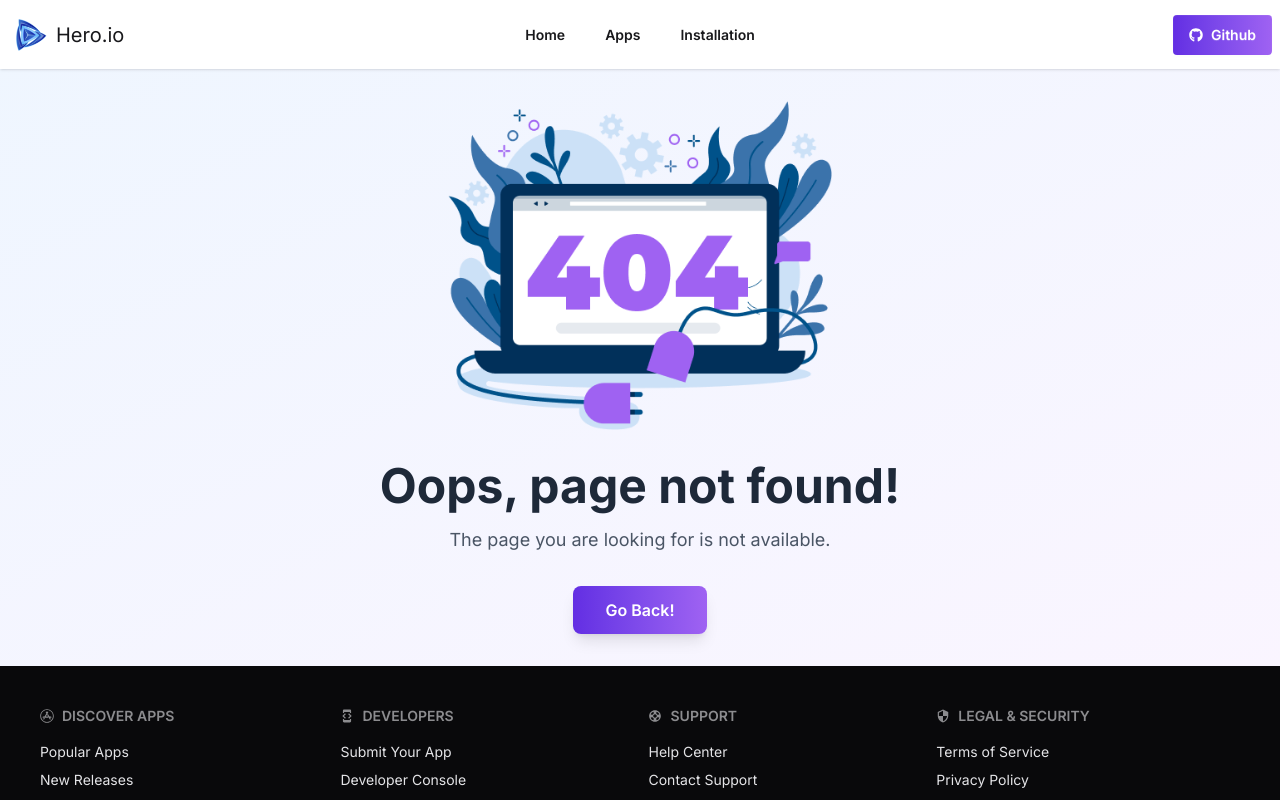
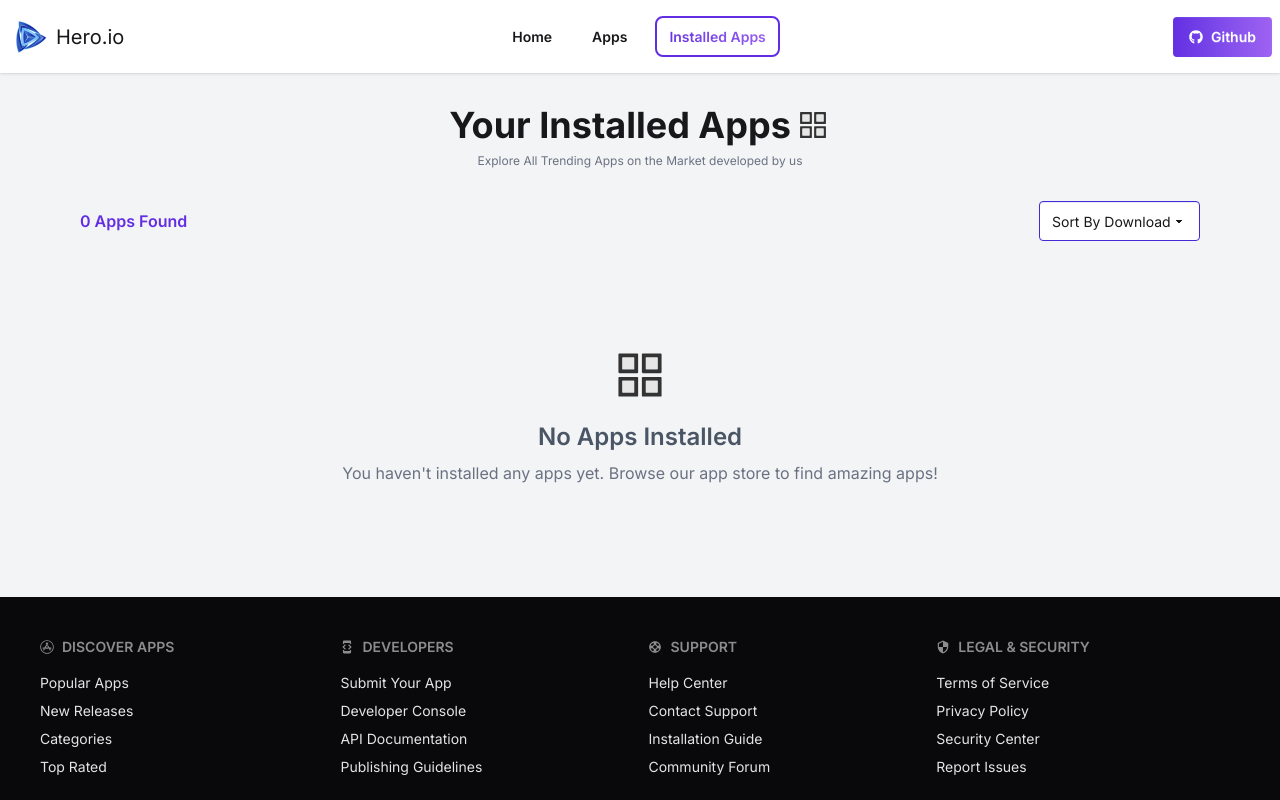
Before and after one commit to rht789/hero-apps, a React (Vite) app: page /installedApps in a window 1280 px wide. Shown: the top 800 px of the page. Built offline with nearby package versions, Linux system fonts and the light colour scheme; a web font is replaced by a local one.

Commit message:
added react-toastify for notifications and implement Installed Apps page with sorting fuunctionality

```diff
--- a/package.json
+++ b/package.json
@@ -18,6 +18,7 @@
     "react-dom": "^19.1.1",
     "react-icons": "^5.5.0",
     "react-router": "^7.9.4",
+    "react-toastify": "^11.0.5",
     "recharts": "^3.2.1",
     "tailwindcss": "^4.1.14"
   },
--- a/src/Component/Header/Navbar.jsx
+++ b/src/Component/Header/Navbar.jsx
@@ -31,7 +31,7 @@ const Navbar = () => {
         Apps
       </NavLink>
       <NavLink
-        to="/installation"
+        to="/installedApps"
         className={({ isActive }) =>
           `flex gap-1 justify-center items-center mx-2 px-3 py-2 rounded-lg transition-colors font-semibold ${
             isActive
@@ -40,7 +40,7 @@ const Navbar = () => {
           }`
         }
       >
-        Installation
+        Installed Apps
       </NavLink>
     </>
   );
--- a/src/Component/Root/Root.jsx
+++ b/src/Component/Root/Root.jsx
@@ -3,6 +3,8 @@ import { Outlet } from "react-router";
 import Home from "../../Pages/Home/Home";
 import Navbar from "../Header/Navbar";
 import Footer from "../Footer/Footer";
+import { ToastContainer } from "react-toastify";
+import "react-toastify/dist/ReactToastify.css";
 
 const Root = () => {
   return (
@@ -13,6 +15,8 @@ const Root = () => {
         <Outlet />
 
         <Footer></Footer>
+
+        <ToastContainer />
       </div>
     </div>
   );
--- a/src/Pages/AppDetails/AppDetails.jsx
+++ b/src/Pages/AppDetails/AppDetails.jsx
@@ -4,6 +4,7 @@ import downloadIcon from "../../assets/icon-downloads.png";
 import ratingIcon from "../../assets/icon-ratings.png";
 import reviewIcon from "../../assets/icon-review.png";
 import AppNotFound from "../../Component/ErrorPage/AppNotFound";
+import { toast } from "react-toastify";
 import {
   Chart as ChartJS,
   CategoryScale,
@@ -47,6 +48,9 @@ const AppDetails = () => {
       const updatedApps = [...installedApps, parsedAppId];
       localStorage.setItem("installedApps", JSON.stringify(updatedApps));
       setIsInstalled(true);
+
+      // Show success toast message
+      toast.success(`${app.title} has been installed successfully!`);
     }
   };
 
--- /dev/null
+++ b/src/Pages/InstalledApp/InstalledApp.jsx
@@ -0,0 +1,151 @@
+import React, { useState, useEffect } from "react";
+import { useLoaderData } from "react-router";
+import { AiTwotoneAppstore } from "react-icons/ai";
+import { toast } from "react-toastify";
+import downloadIcon from "../../assets/icon-downloads.png";
+import ratingIcon from "../../assets/icon-ratings.png";
+
+const InstalledApp = () => {
+  const allApps = useLoaderData();
+  const [installedApps, setInstalledApps] = useState([]);
+  const [sortBy, setSortBy] = useState("");
+
+  useEffect(() => {
+    const installedAppIds = JSON.parse(
+      localStorage.getItem("installedApps") || "[]"
+    );
+    const installedAppData = allApps.filter((app) =>
+      installedAppIds.includes(app.id)
+    );
+    setInstalledApps(installedAppData);
+  }, [allApps]);
+
+  const handleUninstall = (appId, appTitle) => {
+    const installedAppIds = JSON.parse(
+      localStorage.getItem("installedApps") || "[]"
+    );
+    const updatedAppIds = installedAppIds.filter((id) => id !== appId);
+
+    localStorage.setItem("installedApps", JSON.stringify(updatedAppIds));
+
+    const updatedInstalledApps = installedApps.filter(
+      (app) => app.id !== appId
+    );
+    setInstalledApps(updatedInstalledApps);
+
+    toast.success(`${appTitle} has been uninstalled successfully!`);
+  };
+
+  const sortedApps = () => {
+    if (sortBy === "asc") {
+      return [...installedApps].sort(
+        (a, b) => parseDownloads(a.downloads) - parseDownloads(b.downloads)
+      );
+    } else if (sortBy === "desc") {
+      return [...installedApps].sort(
+        (a, b) => parseDownloads(b.downloads) - parseDownloads(a.downloads)
+      );
+    }
+    return installedApps;
+  };
+
+  const parseDownloads = (downloadStr) => {
+    const str = downloadStr.toString().toLowerCase();
+    if (str.includes("m")) {
+      return parseFloat(str) * 1000000;
+    } else if (str.includes("b")) {
+      return parseFloat(str) * 1000000000;
+    }
+    return parseFloat(str) || 0;
+  };
+
+  return (
+    <div>
+      <div className="my-8 text-center">
+        <h1 className="flex items-center justify-center font-bold gap-1 text-4xl mb-2">
+          Your Installed Apps{" "}
+          <AiTwotoneAppstore className="text-violet-600"></AiTwotoneAppstore>
+        </h1>
+        <p className="text-xs text-gray-500">
+          Explore All Trending Apps on the Market developed by us
+        </p>
+      </div>
+
+      <div className="flex justify-between items-center px-20 mb-6">
+        <p className="text-[#632EE3] font-semibold">
+          {installedApps.length} Apps Found
+        </p>
+        <div className="relative">
+          <select
+            className="select select-bordered select-primary w-full max-w-xs bg-white"
+            value={sortBy}
+            onChange={(e) => setSortBy(e.target.value)}
+          >
+            <option value="none">Sort By Download</option>
+            <option value="asc">Low-&gt;High</option>
+            <option value="desc">High-&gt;Low</option>
+          </select>
+        </div>
+      </div>
+
+      {installedApps.length === 0 ? (
+        <div className="text-center py-20">
+          <div className="mb-8">
+            <AiTwotoneAppstore className="text-6xl text-gray-300 mx-auto mb-4" />
+            <h3 className="text-2xl font-semibold text-gray-600 mb-2">
+              No Apps Installed
+            </h3>
+            <p className="text-gray-500">
+              You haven't installed any apps yet. Browse our app store to find
+              amazing apps!
+            </p>
+          </div>
+        </div>
+      ) : (
+        <div className="px-20 py-4">
+          {sortedApps().map((app) => (
+            <div
+              key={app.id}
+              className="bg-white rounded-lg shadow-sm border border-gray-200 p-4 mb-4 flex items-center justify-between hover:shadow-md transition-shadow duration-200"
+            >
+              <div className="flex items-center gap-4">
+                <div className="w-16 h-16 flex items-center justify-center bg-gray-50 rounded-lg">
+                  <img
+                    src={app.image}
+                    alt={app.title}
+                    className="w-12 h-12 object-contain"
+                  />
+                </div>
+                <div className="flex-1">
+                  <h3 className="font-bold text-lg text-gray-800">
+                    {app.title}
+                  </h3>
+                  <div className="flex items-center gap-4 text-sm text-gray-600 mt-1">
+                    <div className="flex items-center">
+                      <img src={downloadIcon} className="w-4 h-4 " alt="" />
+
+                      <p className="font-semibold text-green-400">{app.downloads}</p>
+                    </div>
+                    <div className="flex items-center">
+                      <img src={ratingIcon} className="w-4 h-4 " alt="" />
+                      <p className="font-semibold text-orange-400">{app.ratingAvg}</p>
+                    </div>
+                    <span className="font-semibold">{app.size} MB</span>
+                  </div>
+                </div>
+              </div>
+              <button
+                onClick={() => handleUninstall(app.id, app.title)}
+                className="bg-[#00d390] hover:bg-[#00c085] text-white px-6 py-2 rounded-lg font-medium transition-colors duration-200"
+              >
+                Uninstall
+              </button>
+            </div>
+          ))}
+        </div>
+      )}
+    </div>
+  );
+};
+
+export default InstalledApp;
--- a/src/Routes/Routes.jsx
+++ b/src/Routes/Routes.jsx
@@ -5,6 +5,7 @@ import Root from "../Component/Root/Root";
 import ErrorPage from "../Component/ErrorPage/ErrorPage";
 import AllApps from "../Pages/AllApps/AllApps";
 import AppDetails from "../Pages/AppDetails/AppDetails";
+import InstalledApp from "../Pages/InstalledApp/InstalledApp";
 
 export const router = createBrowserRouter([
   {
@@ -27,6 +28,11 @@ export const router = createBrowserRouter([
         loader: () => fetch("/AppsData.json"),
       },
       {
+        path: "/installedApps",
+        Component: InstalledApp,
+        loader: () => fetch("/AppsData.json"),
+      },
+      {
         path: "*",
         Component: ErrorPage,
       },
```
Also changed, not shown: 1 other file (tests, documents, lock files or other folders).
